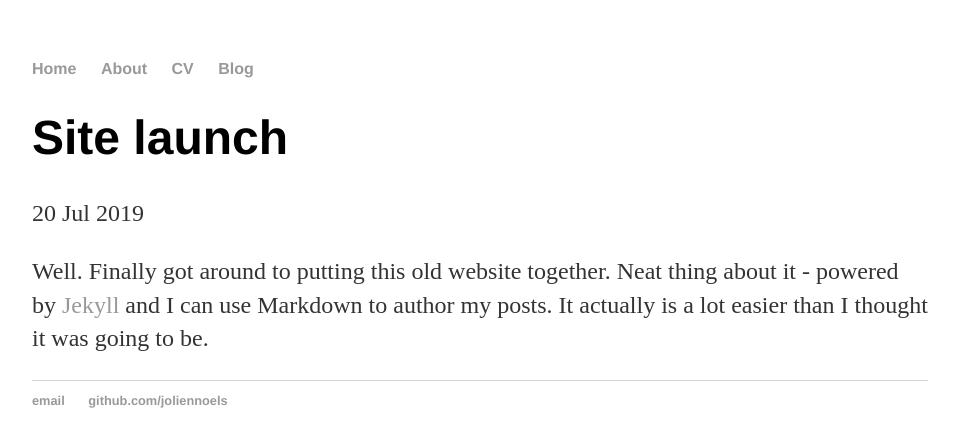
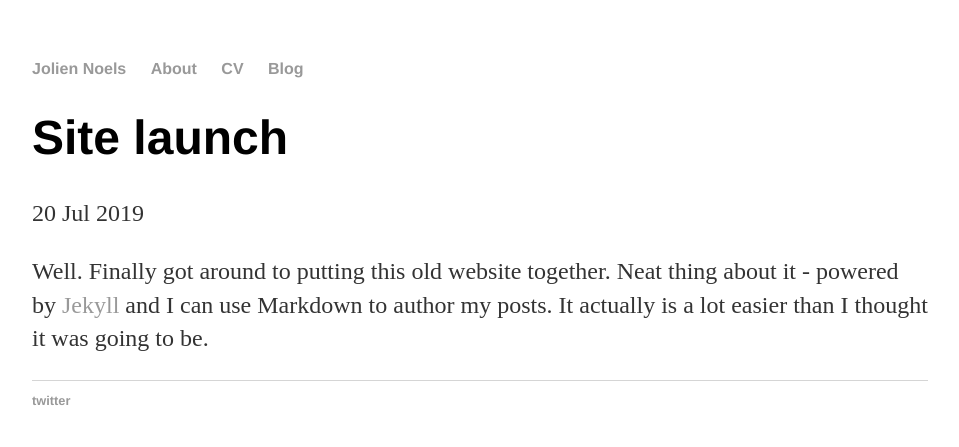
Before and after one commit to JolienNoels/joliennoels.github.io, a Jekyll site: the page built from _posts/2019-07-20-site-launched.md, in a window 1280 px wide. Shown: the top 447 px of the page, without its empty margins (160-1119 px from the left). Built offline with Jekyll 4.4.1, drawn with Linux system fonts in a browser that asks for light colours.

Commit message:
Update default.html

```diff
--- a/_layouts/default.html
+++ b/_layouts/default.html
@@ -8,7 +8,7 @@
 		<body>
 			<nav>
 	    		<ul>
-	        		<li><a href="/">Home</a></li>
+	        		<li><a href="/">Jolien Noels</a></li>
 		        	<li><a href="/about">About</a></li>
 	        		<li><a href="/cv">CV</a></li>
 	        		<li><a href="/blog">Blog</a></li>
@@ -21,8 +21,7 @@
 			</div><!-- /.container -->
 			<footer>
 	    		<ul>
-	        		<li><a href="mailto:jolien.noels@gmail.com">email</a></li>
-	        		<li><a href="https://github.com/joliennoels">github.com/joliennoels</a></li>
+	        		<li><a href="https://twitter.com/JolienNoels">twitter</a></li>
 				</ul>
 			</footer>
 		</body>
```
